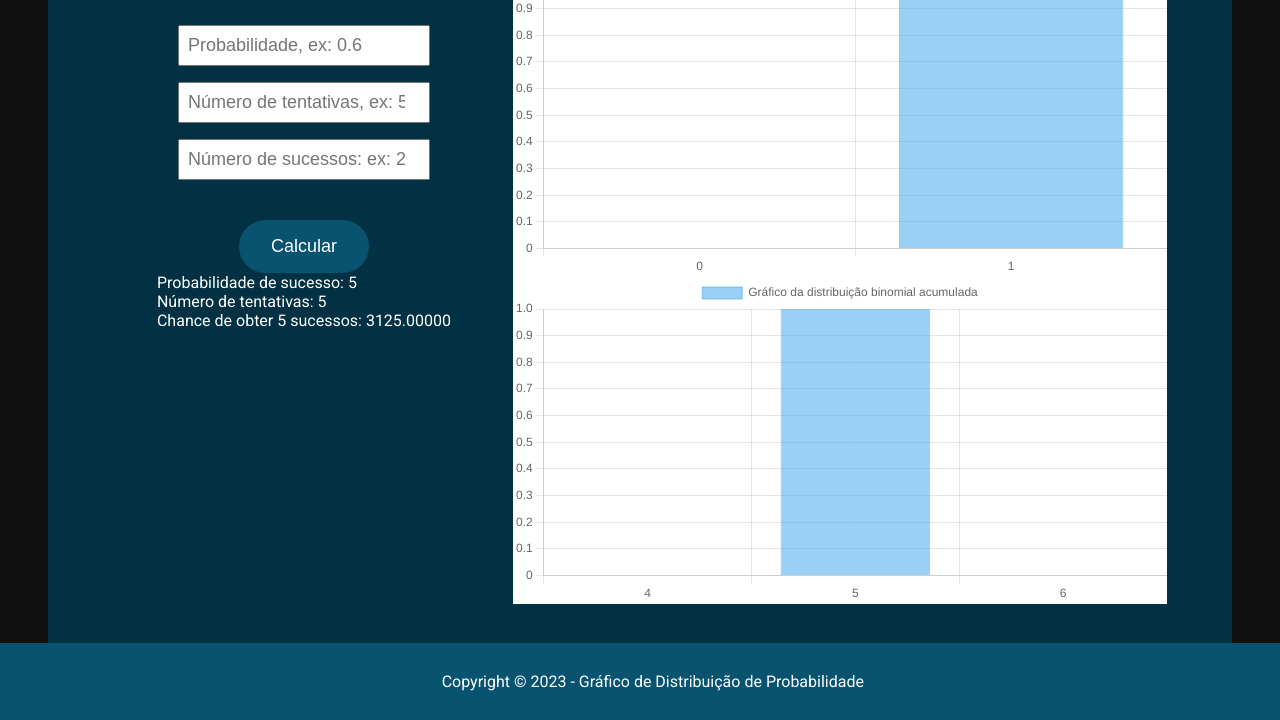
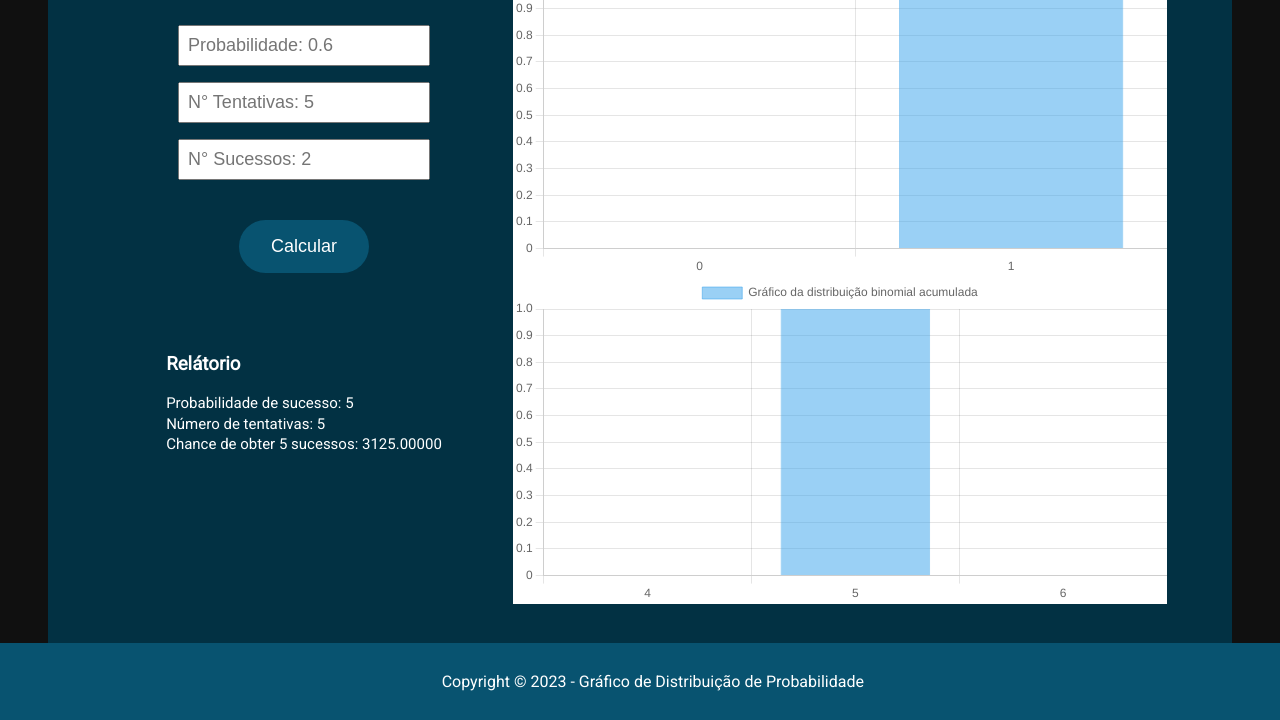
Before and after one commit to JAndersonArruda/Probability-Distribution-Graph, a plain HTML site: page index.html in a window 1280 px wide. Both pictures are taken after typing "5", "5", "5" into the empty fields and a click on the button "Calcular". Shown: the part 188-908 px from the top of the page. Drawn offline with nearby package versions, Linux system fonts and the light colour scheme.

Commit message:
view: finalizando estilização e refatoração da insserção do relátorio

```diff
--- a/assets/css/main.css
+++ b/assets/css/main.css
@@ -25,6 +25,7 @@
 .iten-form {
     margin: .5rem;
 }
+
 .iten-form input {
     font-size: 18px;
     padding: .5rem;
@@ -46,6 +47,16 @@
     font-size: 18px;
 }
 
+#report h3 {
+    margin: 5rem 0 2rem;
+}
+
+#report p {
+    margin-top: -.8rem;
+    font-size: 15px;
+}
+
+
 .container-graph {
     display: flex;
     flex-direction: column;
--- a/assets/js/index.js
+++ b/assets/js/index.js
@@ -35,16 +35,21 @@ function calculateDistribution(p, n, x) {
         vectorXAcumulated.push(sum);
     }
 
-    const valuesId = document.querySelector("#valuesId");
+    const report = document.querySelector("#report");
     const tilteInfo = document.createElement("h3");
     const info1 = document.createElement("p");
     const info2 = document.createElement("p");
     const info3 = document.createElement("p");
 
+    tilteInfo.textContent = "Relátorio";
+    info1.textContent = `Probabilidade de sucesso: ${p}`;
+    info2.textContent = `Número de tentativas: ${n}`;
+    info3.textContent = `Chance de obter ${x} sucessos: ${vectorX[values[2]].toFixed(5)}`
 
-
-
-    valuesId.innerHTML = `Probabilidade de sucesso: ${p} <br> Número de tentativas: ${n} <br> Chance de obter ${x} sucessos: ${vectorX[values[2]].toFixed(5)}`;
+    report.appendChild(tilteInfo);
+    report.appendChild(info1);
+    report.appendChild(info2);
+    report.appendChild(info3);
 
     plotGraph(vectorX, "Gráfico da distribuição binomial", "pmfChart");
     plotGraph(vectorXAcumulated, "Gráfico da distribuição binomial acumulada", "cdfChart");
--- a/index.html
+++ b/index.html
@@ -28,13 +28,13 @@
                 <form action="">
                     <div class="input-section">
                         <div class="iten-form">
-                            <input type="number" id="probability" placeholder="Probabilidade, ex: 0.6">
+                            <input type="number" id="probability" placeholder="Probabilidade: 0.6">
                         </div>
                         <div class="iten-form">
-                            <input type="number" id="attempsNumber" placeholder="Número de tentativas, ex: 5">
+                            <input type="number" id="attempsNumber" placeholder="N° Tentativas: 5">
                         </div>
                         <div class="iten-form">
-                            <input  type="number" id="sucessNumber" placeholder="Número de sucessos: ex: 2">
+                            <input  type="number" id="sucessNumber" placeholder="N° Sucessos: 2">
                         </div>
                     </div>
                     <div class="container-button">
@@ -42,7 +42,7 @@
                     </div>
                 </form>
 
-                <div id="valuesId">
+                <div id="report">
 
                 </div>
             </div>
```
